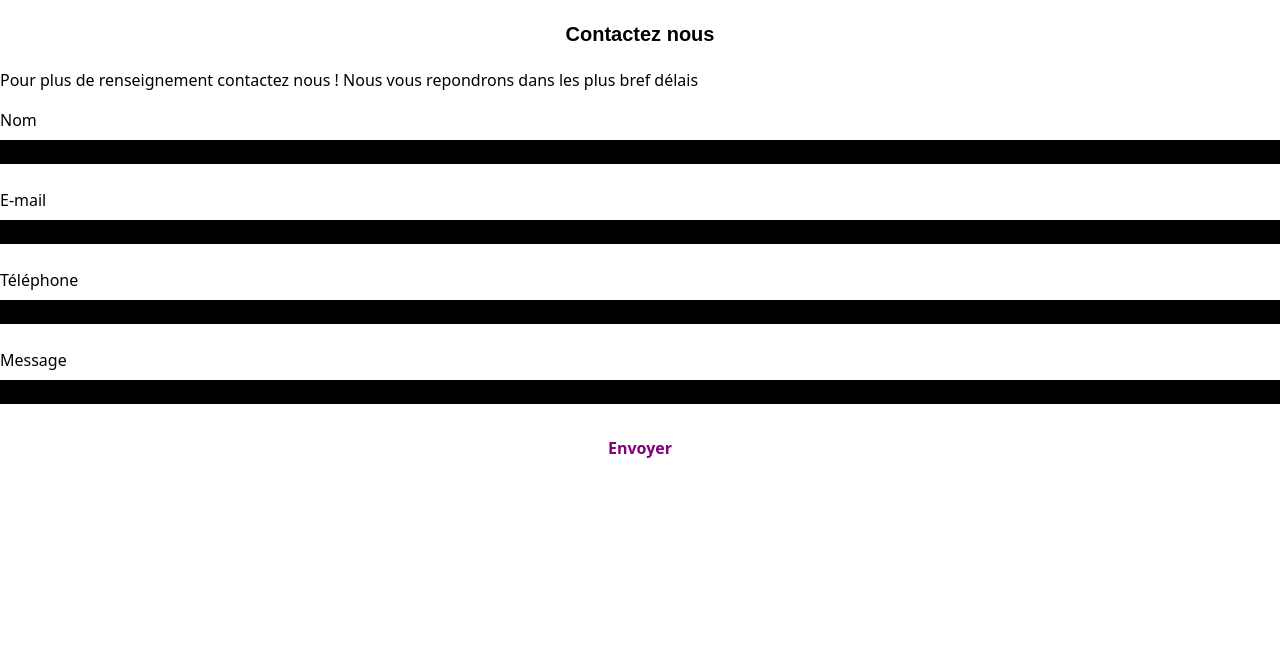
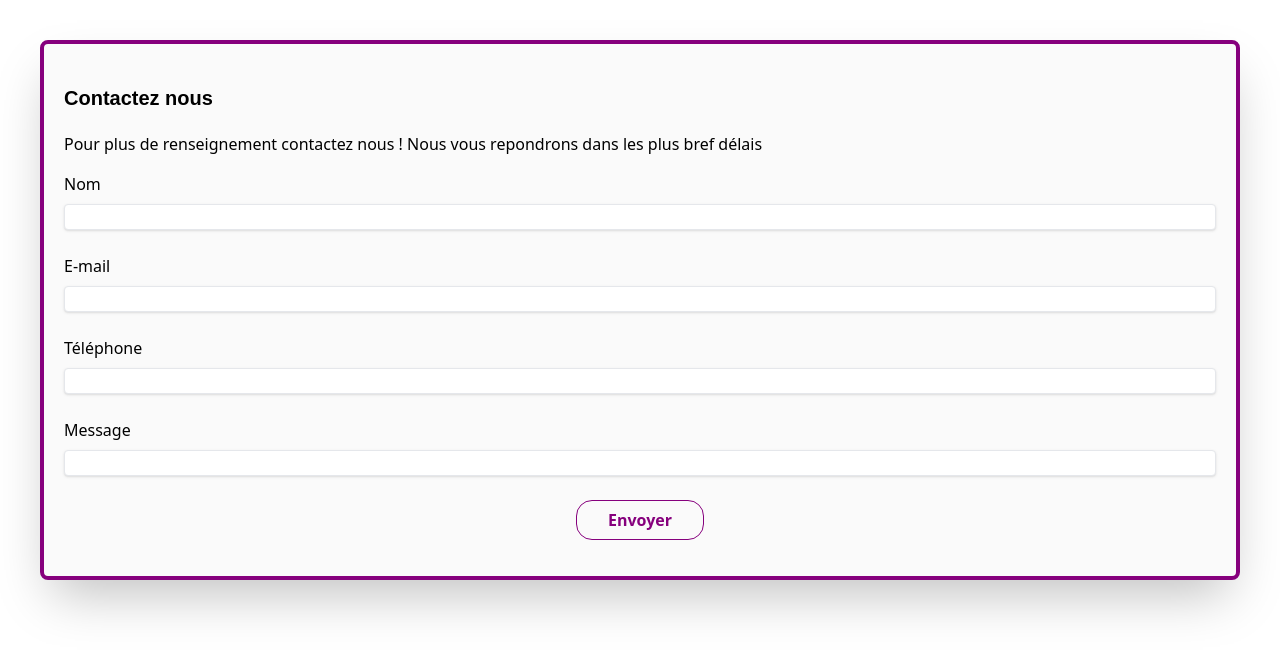
Before and after one commit to Cy-Bert/Le_Cafe_Colore, a website: page contact.html in a window 1280 px wide. Drawn offline with nearby package versions, Linux system fonts and the light colour scheme; files that its build step writes are made by us from their sources.

Commit message:
MaJ Input css

```diff
--- a/src/input.css
+++ b/src/input.css
@@ -4,26 +4,25 @@
 
 @layer base {
   h1 {
-    @apply font-h1 text-3xl flex justify-center font-bold;
+    @apply font-h1 text-3xl font-bold;
   }
   h2 {
-    @apply font-h2 text-xl flex justify-center py-5 font-bold;
+    @apply font-h2 text-xl py-5 font-bold;
   }
   p {
     @apply font-p;
   }
-  /* MERCI POUR LE BUG */
-  /* section {
-    @apply;
-  } */
+  section {
+    @apply m-10 border-4 p-5 rounded-lg bg-[#fafafa] shadow-2xl;
+  }
 }
 
 @layer components {
   .bouton {
-    @apply font-p text-white font-bold rounded-2xl w-32 h-10;
+    @apply font-p border text-white font-bold rounded-2xl w-32 h-10;
   }
   .input {
-    @apply bg-black;
+    @apply border shadow rounded;
   }
   .image {
     @apply shadow-lg;
```
